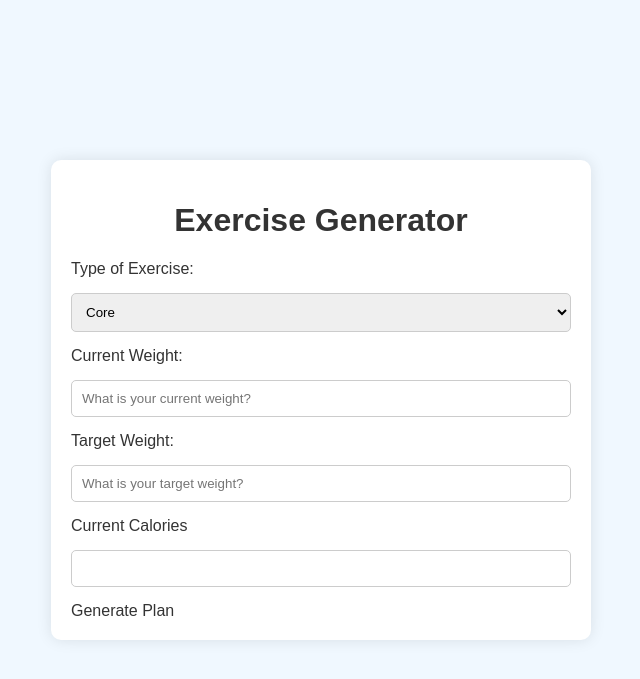
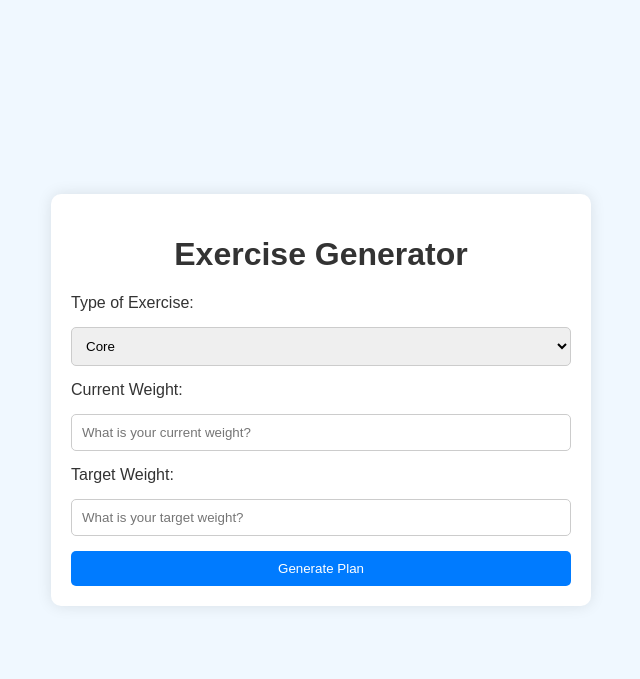
Before and after one commit to CS196Illinois/Group16-SP24, a Flask app: page / in a window 1280 px wide. Shown: the top 679 px of the page, without its empty margins (319-959 px from the left). Run offline with Flask 3, Linux system fonts and the light colour scheme.

Commit message:
updated code

```diff
--- a/Project/templates/index.html
+++ b/Project/templates/index.html
@@ -22,9 +22,6 @@
             <label for="target-weight">Target Weight:</label>
             <input type="text" id="target-weight" name="target-weight" placeholder="What is your target weight?">
 
-            <label for="current_maintenance">Current Calories</label>
-            <input type="text" id="current_maintenance" name="current_maintenance" placeholders="What is your maintenance calories?"
-
             <button type="button" onclick="generatePlan()">Generate Plan</button>
         </form>
         <div id="result"></div>
```
